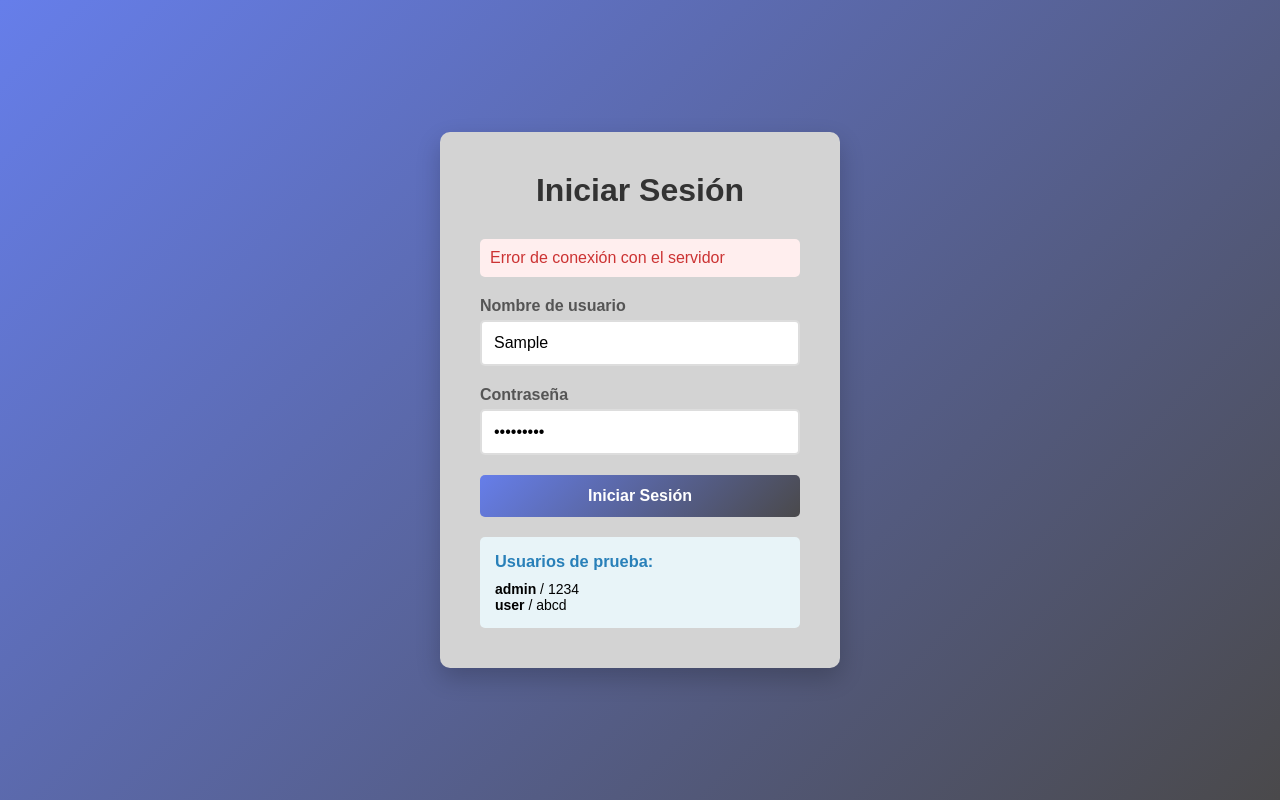
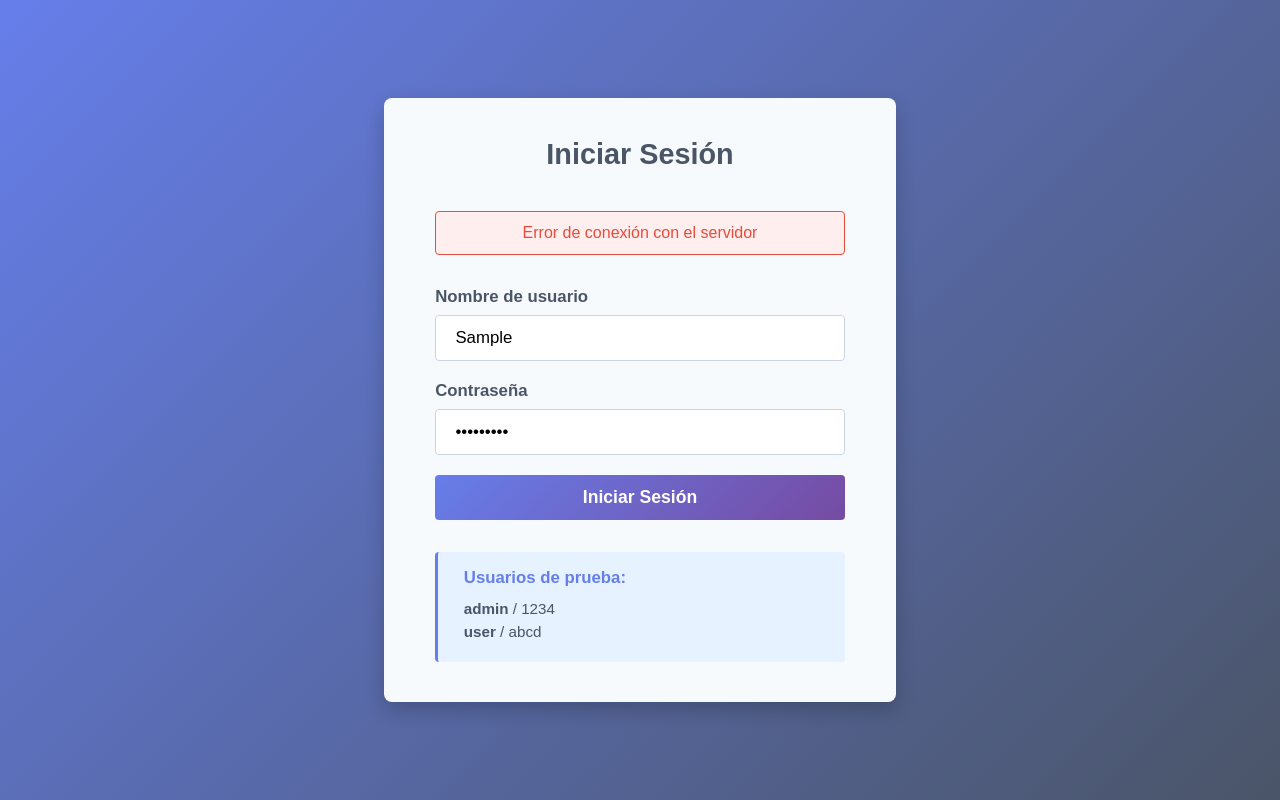
Before and after one commit to FernandoCollantes/ServicioAutenticacionApiRestJWT, a website: page client/index.html in a window 1280 px wide. Both pictures are taken after typing "Sample", "Sample123" into the empty fields and a click on the button "Iniciar Sesión". Drawn offline with Linux system fonts and the light colour scheme; no server answers.

```diff
--- a/client/css/forbiddenStyles.css
+++ b/client/css/forbiddenStyles.css
@@ -1,4 +1,5 @@
-/* Estilos para la página Forbidden */
+/* Estilos para la página de acceso denegado */
+
 * {
   margin: 0;
   padding: 0;
@@ -7,43 +8,64 @@
 
 body {
   font-family: Arial, sans-serif;
-  background-color: #bb0e0e; /* rojo suave */
+  background: linear-gradient(135deg, #e74c3c 0%, #c0392b 100%);
+  min-height: 100vh;
   display: flex;
   justify-content: center;
   align-items: center;
-  min-height: 100vh; /* Para centrar correctamente */
+  padding: 2vh 2vw;
 }
 
 .forbidden-card {
-  background: #fdfdfd;
-  padding: 40px;
-  border-radius: 10px;
-  box-shadow: 0 10px 25px rgba(0, 0, 0, 0.2);
+  background: white;
+  padding: 5vh 4vw;
+  border-radius: 1vmin;
+  box-shadow: 0 1vh 2.5vh rgba(0, 0, 0, 0.2);
+  width: 100%;
+  max-width: 50vw;
   text-align: center;
-  max-width: 500px;
 }
 
-h1 {
-  margin-bottom: 20px;
+.card-body {
+  display: flex;
+  flex-direction: column;
+  align-items: center;
+  gap: 2vh;
 }
 
-p {
-  color: #666;
-  margin-bottom: 30px;
-  font-size: 18px;
+.card-title {
+  color: #e74c3c;
+  margin-bottom: 2vh;
+  font-size: clamp(1.5rem, 3vw, 2rem);
+}
+
+.card-text {
+  color: #4a5568;
+  margin-bottom: 3vh;
+  font-size: clamp(1rem, 2vw, 1.2rem);
 }
 
 .home-button {
-  padding: 12px 30px;
-  background: linear-gradient(135deg, #667eea 0%, #4a494b 100%);
+  padding: 1.5vh 3vw;
+  background: linear-gradient(135deg, #667eea 0%, #764ba2 100%);
   color: white;
   text-decoration: none;
-  border-radius: 5px;
+  border-radius: 0.5vmin;
   font-weight: bold;
+  font-size: clamp(0.9rem, 1.8vw, 1.1rem);
   display: inline-block;
-  transition: transform 0.2s;
+  transition: transform 0.2s, box-shadow 0.2s;
 }
 
 .home-button:hover {
-  transform: translateY(-2px);
+  transform: translateY(-0.3vh);
+  box-shadow: 0 0.5vh 1.5vh rgba(102, 126, 234, 0.3);
 }
+
+/* Responsive para móviles */
+@media (max-width: 768px) {
+  .forbidden-card {
+    max-width: 90vw;
+    padding: 4vh 6vw;
+  }
+}
--- a/client/css/indexStyles.css
+++ b/client/css/indexStyles.css
@@ -1,4 +1,5 @@
-/* estilo para la página de login  */
+/* Estilos para la página de login */
+
 * {
   margin: 0;
   padding: 0;
@@ -7,88 +8,117 @@
 
 body {
   font-family: Arial, sans-serif;
-  background: linear-gradient(135deg, #667eea 0%, #4a494b 100%);
+  background: linear-gradient(135deg, #667eea 0%, #4a5568 100%);
   min-height: 100vh;
   display: flex;
   justify-content: center;
   align-items: center;
+  padding: 2vh 2vw;
 }
 
-.login-container {
-  background: lightgrey;
-  padding: 40px;
-  border-radius: 10px;
-  box-shadow: 0 10px 25px rgba(0, 0, 0, 0.2);
+.index-card {
+  background: #f7fafc;
+  padding: 5vh 4vw;
+  border-radius: 1vmin;
+  box-shadow: 0 1vh 2.5vh rgba(0, 0, 0, 0.2);
   width: 100%;
-  max-width: 400px;
+  max-width: 40vw;
 }
 
-h1 {
-  color: #333;
-  margin-bottom: 30px;
-  text-align: center;
+.card-body {
+  display: flex;
+  flex-direction: column;
+  gap: 2vh;
 }
 
-.form-group {
-  margin-bottom: 20px;
-}
-
-label {
-  display: block;
-  margin-bottom: 5px;
-  color: #555;
-  font-weight: bold;
-}
-
-input {
-  width: 100%;
-  padding: 12px;
-  border: 2px solid #ddd;
-  border-radius: 5px;
-  font-size: 16px;
-  transition: border-color 0.3s;
-}
-
-input:focus {
-  outline: none;
-  border-color: #667eea;
-}
-
-button {
-  width: 100%;
-  padding: 12px;
-  background: linear-gradient(135deg, #667eea 0%, #4a494b 100%);
-  color: white;
-  border: none;
-  border-radius: 5px;
-  font-size: 16px;
-  font-weight: bold;
-  cursor: pointer;
-  transition: transform 0.2s;
-}
-
-button:hover {
-  transform: translateY(-2px);
+.card-title {
+  color: #4a5568;
+  margin-bottom: 3vh;
+  text-align: center;
+  font-size: clamp(1.3rem, 2.5vw, 1.8rem);
 }
 
 .error-message {
   background: #fee;
-  color: #c33;
-  padding: 10px;
-  border-radius: 5px;
-  margin-bottom: 20px;
+  color: #e74c3c;
+  padding: 1.5vh 2vw;
+  border-radius: 0.5vmin;
+  margin-bottom: 2vh;
   display: none;
+  text-align: center;
+  font-size: clamp(0.85rem, 1.5vw, 1rem);
+  border: 0.2vmin solid #e74c3c;
+}
+
+.form-group {
+  margin-bottom: 2.5vh;
+}
+
+.form-group label {
+  display: block;
+  margin-bottom: 1vh;
+  color: #4a5568;
+  font-weight: bold;
+  font-size: clamp(0.9rem, 1.6vw, 1.05rem);
+}
+
+.form-group input {
+  width: 100%;
+  padding: 1.5vh 1.5vw;
+  border: 0.2vmin solid #cbd5e0;
+  border-radius: 0.5vmin;
+  font-size: clamp(0.9rem, 1.6vw, 1.05rem);
+  transition: border-color 0.3s, box-shadow 0.3s;
+}
+
+.form-group input:focus {
+  outline: none;
+  border-color: #667eea;
+  box-shadow: 0 0 0 0.3vmin rgba(102, 126, 234, 0.2);
+}
+
+.submit-button {
+  width: 100%;
+  padding: 1.5vh 0;
+  background: linear-gradient(135deg, #667eea 0%, #764ba2 100%);
+  color: white;
+  border: none;
+  border-radius: 0.5vmin;
+  font-size: clamp(0.95rem, 1.8vw, 1.1rem);
+  font-weight: bold;
+  cursor: pointer;
+  transition: transform 0.2s, box-shadow 0.2s;
+}
+
+.submit-button:hover {
+  transform: translateY(-0.3vh);
+  box-shadow: 0 0.5vh 1.5vh rgba(102, 126, 234, 0.3);
 }
 
 .info {
-  margin-top: 20px;
-  padding: 15px;
-  background: #e8f4f8;
-  border-radius: 5px;
-  font-size: 14px;
+  margin-top: 2vh;
+  padding: 2vh 2vw;
+  background: #e6f2ff;
+  border-radius: 0.5vmin;
+  font-size: clamp(0.8rem, 1.4vw, 0.95rem);
+  border-left: 0.4vmin solid #667eea;
 }
 
 .info h3 {
-  margin-bottom: 10px;
-  color: #2980b9;
+  margin-bottom: 1.5vh;
+  color: #667eea;
+  font-size: clamp(0.9rem, 1.6vw, 1.05rem);
 }
+
+.info p {
+  margin: 0.8vh 0;
+  color: #4a5568;
+}
+
+/* Responsive para móviles */
+@media (max-width: 768px) {
+  .index-card {
+    max-width: 90vw;
+    padding: 4vh 6vw;
+  }
+}
--- a/client/css/welcomeStyles.css
+++ b/client/css/welcomeStyles.css
@@ -1,5 +1,4 @@
-
-/* estilos de welcome */
+/* Estilos para la página de bienvenida */
 
 * {
   margin: 0;
@@ -9,77 +8,95 @@
 
 body {
   font-family: Arial, sans-serif;
-  background: linear-gradient(135deg, #667eea 0%, #4a494b 100%);
+  background: linear-gradient(135deg, #667eea 0%, #764ba2 100%);
   min-height: 100vh;
   display: flex;
   justify-content: center;
   align-items: center;
+  padding: 2vh 2vw;
 }
 
-.welcome-container {
+.welcome-card {
   background: white;
-  padding: 40px;
-  border-radius: 10px;
-  box-shadow: 0 10px 25px rgba(0, 0, 0, 0.2);
+  padding: 5vh 4vw;
+  border-radius: 1vmin;
+  box-shadow: 0 1vh 2.5vh rgba(0, 0, 0, 0.2);
   width: 100%;
-  max-width: 600px;
+  max-width: 60vw;
 }
 
-h1 {
-  color: #333;
-  margin-bottom: 10px;
-}
-
-.info-box {
-  background: #f8f9fa;
-  padding: 20px;
-  border-radius: 5px;
-  margin: 20px 0;
-}
-
-.info-item {
-  margin: 10px 0;
-  font-size: 16px;
-}
-
-.info-item strong {
-  color: #555;
-}
-
-.logout-button {
-  margin-top: 2.5%;
-  width: 100%;
-  padding: 12px;
-  background: #911204;
-  color: white;
-  border: none;
-  border-radius: 5px;
-  font-size: 16px;
-  font-weight: bold;
-  cursor: pointer;
-  transition: background 0.3s;
-}
-
-.logout-button:hover {
-  background: #c0392b;
+.card-body {
+  display: flex;
+  flex-direction: column;
+  gap: 2vh;
 }
 
 .loading {
   text-align: center;
-  padding: 40px;
-  color: #666;
+  padding: 5vh 0;
+  color: #4a5568;
+  font-size: clamp(1rem, 1.8vw, 1.2rem);
 }
 
-/* estilos botón invalidar token*/
-.IT-button {
+#welcomeContent {
+  display: none;
+}
+
+.card-title {
+  color: #4a5568;
+  margin-bottom: 2vh;
+  font-size: clamp(1.4rem, 2.8vw, 1.9rem);
+  text-align: center;
+}
+
+.username {
+  color: #667eea;
+  font-weight: bold;
+}
+
+.info-box {
+  background: #f7fafc;
+  padding: 2.5vh 2.5vw;
+  border-radius: 0.8vmin;
+  margin: 2vh 0;
+  border-left: 0.4vmin solid #667eea;
+}
+
+.info-item {
+  margin: 1.5vh 0;
+  font-size: clamp(0.95rem, 1.7vw, 1.1rem);
+  color: #4a5568;
+  padding: 1vh 0;
+}
+
+.info-item strong {
+  color: #667eea;
+  font-weight: 600;
+}
+
+.logout-button {
   width: 100%;
-  padding: 12px;
-  background: #667eea;
+  padding: 1.5vh 0;
+  background: linear-gradient(135deg, #e74c3c 0%, #c0392b 100%);
   color: white;
   border: none;
-  border-radius: 5px;
-  font-size: 16px;
+  border-radius: 0.5vmin;
+  font-size: clamp(0.9rem, 1.6vw, 1.05rem);
   font-weight: bold;
   cursor: pointer;
-  transition: background 0.3s;
+  transition: transform 0.2s, box-shadow 0.2s;
+  margin-top: 2vh; /*Separación del info-box */
 }
+
+.logout-button:hover {
+  transform: translateY(-0.3vh);
+  box-shadow: 0 0.5vh 1.5vh rgba(231, 76, 60, 0.3);
+}
+
+/* Responsive para móviles */
+@media (max-width: 768px) {
+  .welcome-card {
+    max-width: 90vw;
+    padding: 4vh 6vw;
+  }
+}
--- a/client/index.html
+++ b/client/index.html
@@ -7,8 +7,9 @@
     <link rel="stylesheet" href="css/indexStyles.css">
 </head>
 <body>
-    <div class="login-container">
-        <h1>Iniciar Sesión</h1>
+    <div class="index-card">
+        <div class="card-body">
+            <h1 class="card-title">Iniciar Sesión</h1>
 
             <div id="errorMessage" class="error-message"></div>
 
@@ -35,7 +36,7 @@
                     >
                 </div>
 
-            <button type="submit">Iniciar Sesión</button>
+                <button type="submit" class="submit-button">Iniciar Sesión</button>
             </form>
 
             <div class="info">
@@ -44,6 +45,7 @@
                 <p><strong>user</strong> / abcd</p>
             </div>
         </div>
+    </div>
 
     <script src="js/auth.js"></script>
     <script src="js/login.js"></script>
--- a/client/js/login.js
+++ b/client/js/login.js
@@ -1,6 +1,11 @@
+console.log('login.js cargado');
+
 // Redirigir si ya está autenticado
 if (Auth.isAuthenticated()) {
+    console.log('Ya está autenticado - Redirigiendo a welcome');
     window.location.href = 'welcome.html';
+} else {
+    console.log('No autenticado - Mostrando formulario de login');
 }
 
 const loginForm = document.getElementById('loginForm');
@@ -28,8 +33,11 @@
             Auth.saveToken(data.token);
             window.location.href = 'welcome.html';
         } else {
-            // Mostrar error
-            showError(data.error || 'Error al iniciar sesión');
+            // Mostrar código de error junto al mensaje
+            const errorText = data.code
+                ? `Error ${data.code}: ${data.error}`
+                : data.error || 'Error al iniciar sesión';
+            showError(errorText);
         }
     } catch (error) {
         showError('Error de conexión con el servidor');
```
Also changed, not shown: client/forbidden.html (+1 -1 lines), client/js/welcome.js (+27 -39 lines), client/welcome.html (+6 -10 lines), server/routes/api.js (+11 -6 lines), README.md. Lines whose indentation alone changed are shown as unchanged.
